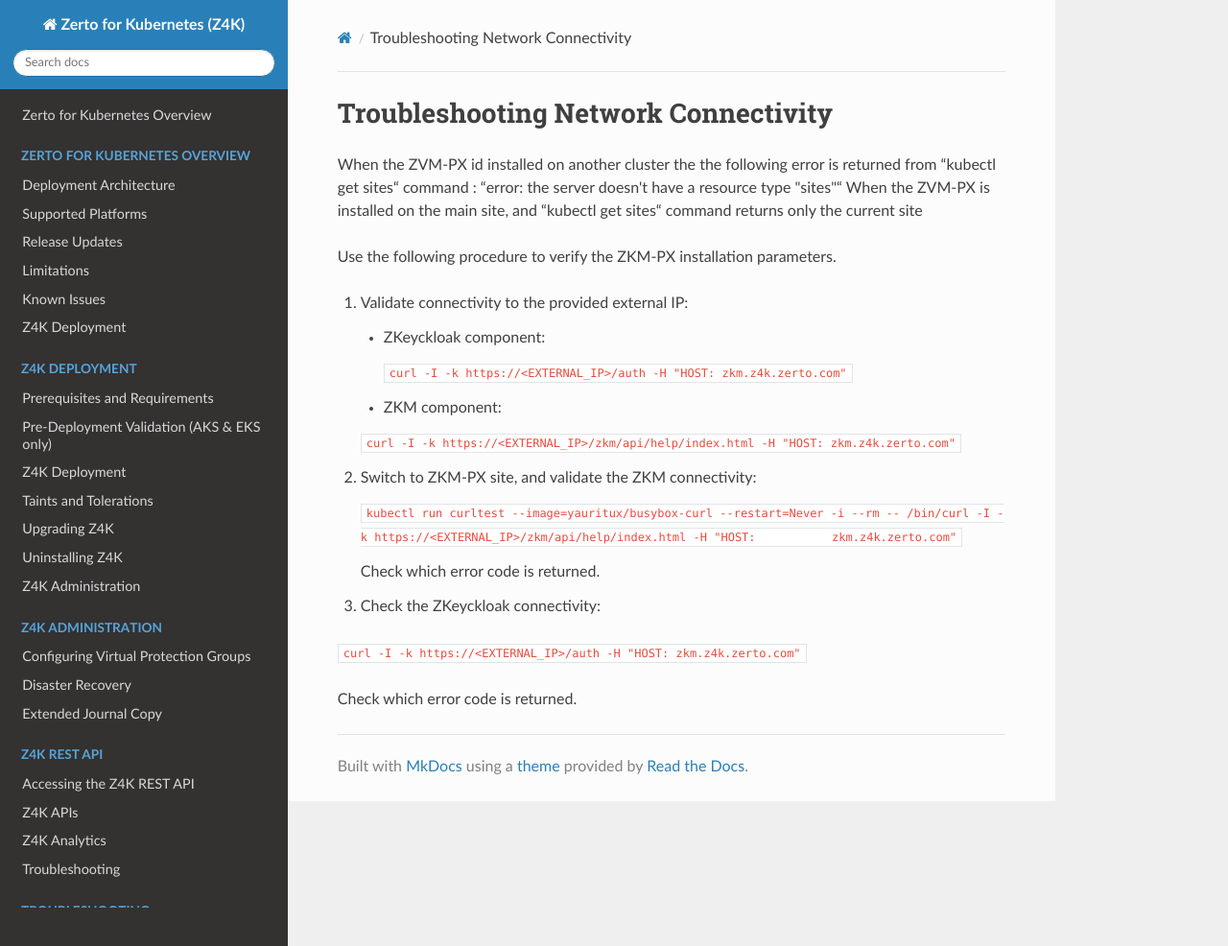
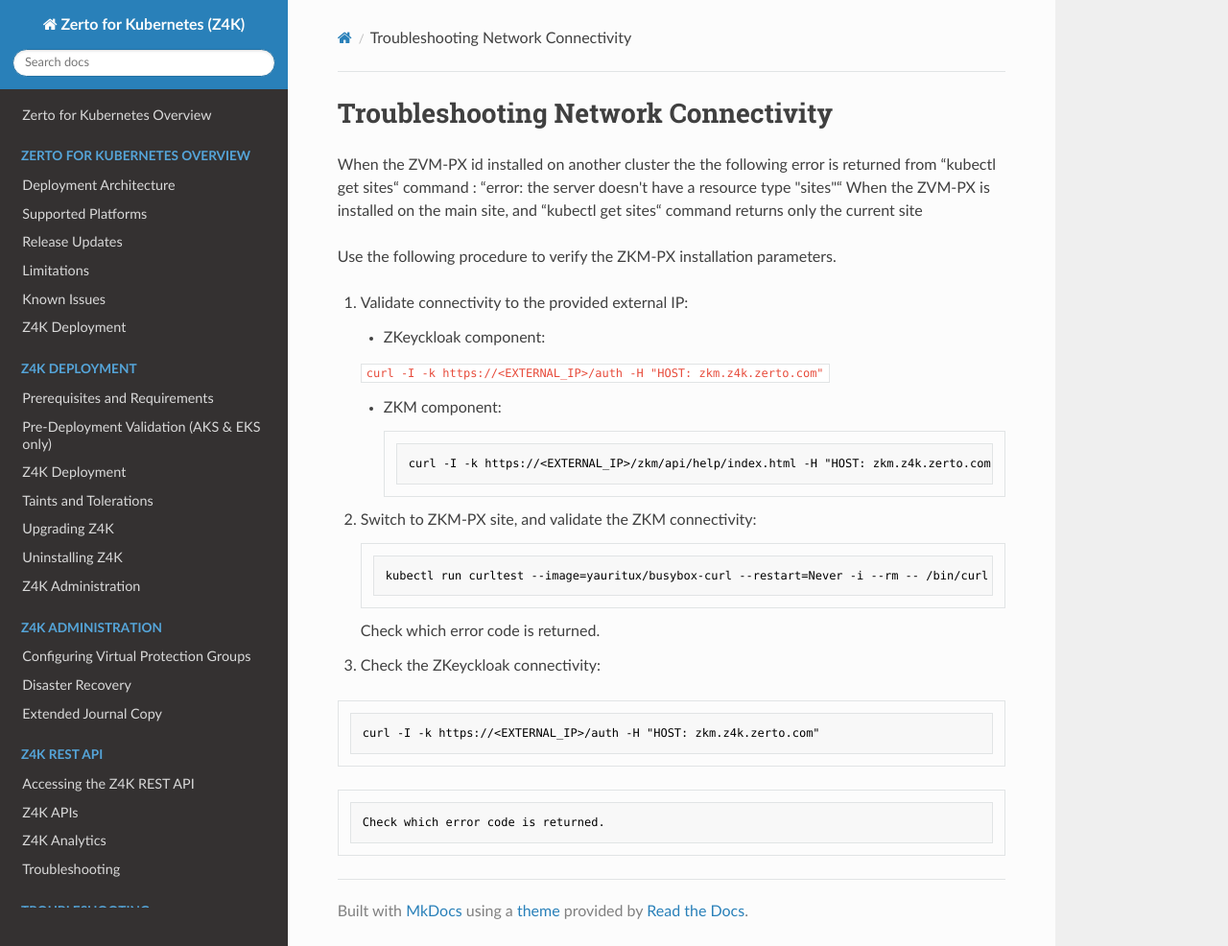
Before and after one commit to ZertoPublic/Z4K, an MkDocs documentation site: the page built from docs/NetworkConnectivity.md, in a window 1280 px wide and 986 px high. Shown: the whole window at 96% size. Built offline with MkDocs 1.6.1, drawn with Linux system fonts in a browser that asks for light colours.

````diff
--- a/docs/NetworkConnectivity.md
+++ b/docs/NetworkConnectivity.md
@@ -10,28 +10,28 @@ Use the following procedure to verify the ZKM-PX installation parameters.
 
     -  ZKeyckloak component:
 
-        ``
+       ```
         curl -I -k https://<EXTERNAL_IP>/auth -H "HOST: zkm.z4k.zerto.com"
-        ``
+        ```
 
     -  ZKM component:
 
-    ``
-    curl -I -k https://<EXTERNAL_IP>/zkm/api/help/index.html -H "HOST: zkm.z4k.zerto.com"
-    ``
+        ```
+        curl -I -k https://<EXTERNAL_IP>/zkm/api/help/index.html -H "HOST: zkm.z4k.zerto.com"
+        ```
 
 2.  Switch to ZKM-PX site, and validate the ZKM connectivity:
 
-    ``
+    ```
     kubectl run curltest --image=yauritux/busybox-curl --restart=Never -i --rm -- /bin/curl -I -k https://<EXTERNAL_IP>/zkm/api/help/index.html -H "HOST:           zkm.z4k.zerto.com"
-    ``
+    ```
 
     Check which error code is returned.
 
 3. Check the ZKeyckloak connectivity:
 
-   ``
+   ```
    curl -I -k https://<EXTERNAL_IP>/auth -H "HOST: zkm.z4k.zerto.com"
-   ``
+   ```
 
-Check which error code is returned.
+    Check which error code is returned.
````
